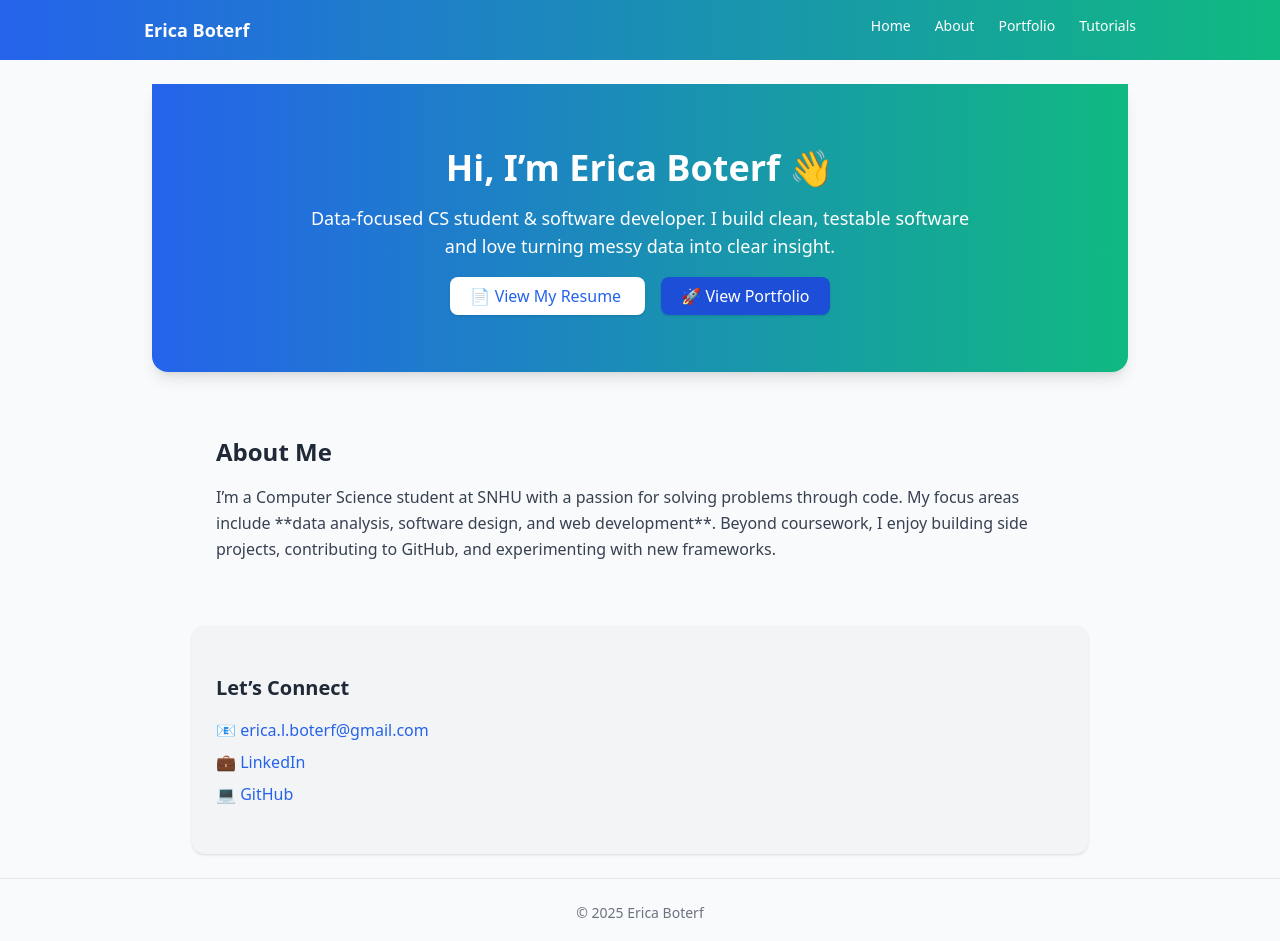
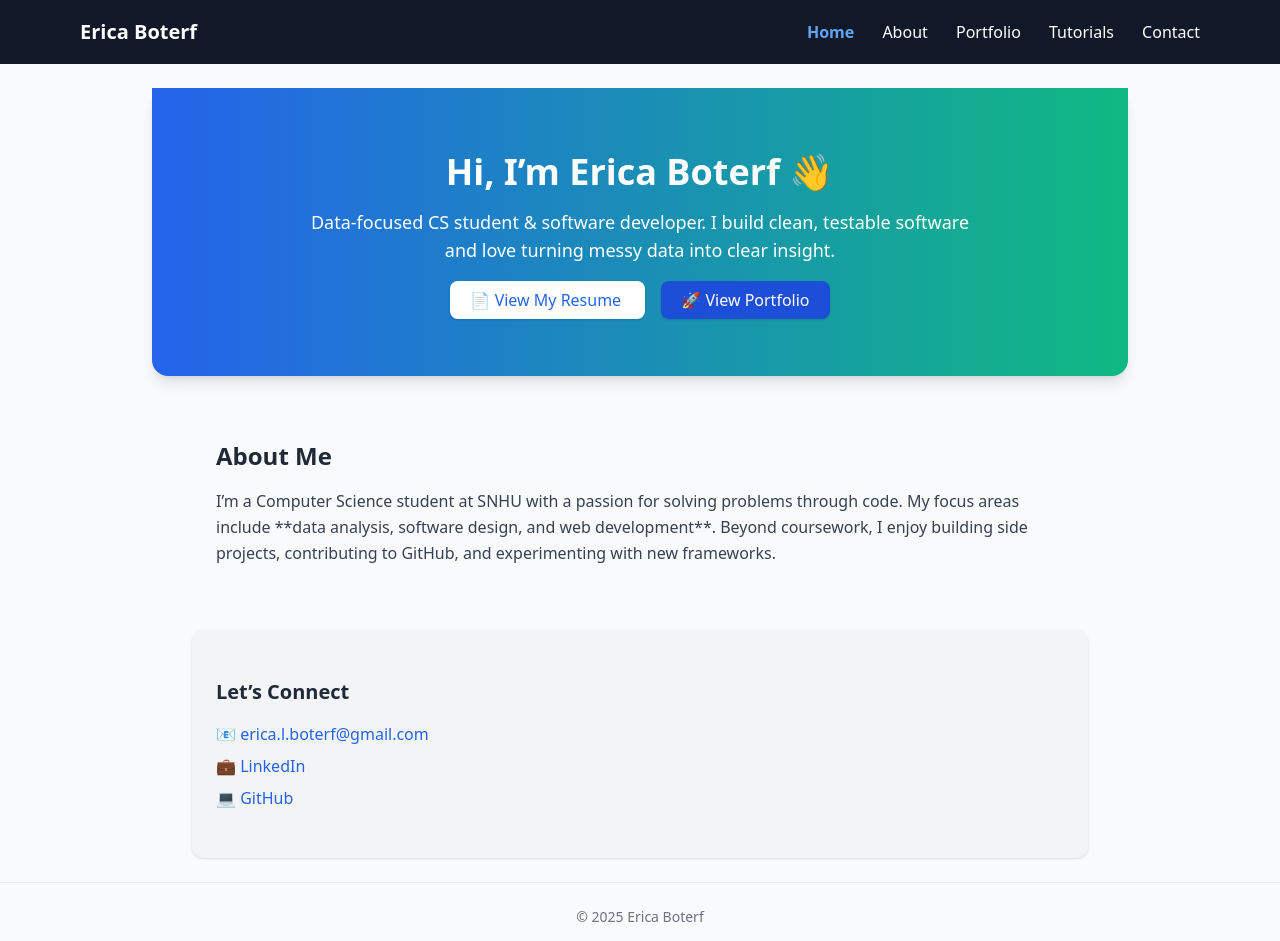
Before and after one commit to EricaBoterf/EricaBoterf.github.io, a Jekyll site: the page built from index.md, in a window 1280 px wide. Shown: the top 941 px of the page. Built offline with Jekyll 4.4.1, drawn with Linux system fonts in a browser that asks for light colours.

Commit message:
add contact page

```diff
--- a/_layouts/default.html
+++ b/_layouts/default.html
@@ -12,15 +12,44 @@
 </head>
 <body class="bg-gray-50 text-gray-900 font-sans">
   <header class="bg-gradient-to-r from-blue-600 to-emerald-500 text-white">
-    <div class="max-w-5xl mx-auto p-4 flex justify-between">
-      <a href="/" class="font-semibold text-lg">{{ site.title | default: "Home" }}</a>
-      <nav class="flex gap-6 text-sm">
-  <a href="{{ '/' | relative_url }}" class="hover:text-brand">Home</a>
-  <a href="{{ '/about' | relative_url }}" class="hover:text-brand">About</a>
-  <a href="{{ '/portfolio' | relative_url }}" class="hover:text-brand">Portfolio</a>
-  <a href="{{ '/tutorials' | relative_url }}" class="hover:text-brand">Tutorials</a>
+   <nav class="bg-gray-900 text-white">
+  <div class="max-w-6xl mx-auto px-4">
+    <div class="flex justify-between items-center h-16">
+      <!-- Logo / Site Title -->
+      <a href="{{ '/' | relative_url }}" class="text-xl font-bold">
+        Erica Boterf
+      </a>
 
-      </nav>
+      <!-- Navigation Links -->
+      <div class="space-x-6">
+        <a href="{{ '/' | relative_url }}"
+           class="hover:text-blue-400 {% if page.url == '/' %}text-blue-400 font-semibold{% endif %}">
+           Home
+        </a>
+        <a href="{{ '/about/' | relative_url }}"
+           class="hover:text-blue-400 {% if page.url == '/about/' %}text-blue-400 font-semibold{% endif %}">
+           About
+        </a>
+        <a href="{{ '/portfolio/' | relative_url }}"
+           class="hover:text-blue-400 {% if page.url == '/portfolio/' %}text-blue-400 font-semibold{% endif %}">
+           Portfolio
+        </a>
+        <a href="{{ '/tutorials/' | relative_url }}"
+           class="hover:text-blue-400 {% if page.url == '/tutorials/' %}text-blue-400 font-semibold{% endif %}">
+           Tutorials
+        </a>
+        <a href="{{ '/contact/' | relative_url }}"
+           class="hover:text-blue-400 {% if page.url == '/contact/' %}text-blue-400 font-semibold{% endif %}">
+           Contact
+        </a>
+      </div>
+    </div>
+  </div>
+</nav>
+
+
+
+
     </div>
   </header>
 
--- a/assets/css/main.css
+++ b/assets/css/main.css
@@ -587,8 +587,16 @@ video {
   height: 5rem;
 }
 
+.h-16 {
+  height: 4rem;
+}
+
 .w-auto {
   width: auto;
+}
+
+.w-full {
+  width: 100%;
 }
 
 .max-w-2xl {
@@ -605,6 +613,10 @@ video {
 
 .max-w-5xl {
   max-width: 64rem;
+}
+
+.max-w-6xl {
+  max-width: 72rem;
 }
 
 .cursor-pointer {
@@ -647,6 +659,18 @@ video {
   --tw-space-y-reverse: 0;
   margin-top: calc(1.5rem * calc(1 - var(--tw-space-y-reverse)));
   margin-bottom: calc(1.5rem * var(--tw-space-y-reverse));
+}
+
+.space-y-4 > :not([hidden]) ~ :not([hidden]) {
+  --tw-space-y-reverse: 0;
+  margin-top: calc(1rem * calc(1 - var(--tw-space-y-reverse)));
+  margin-bottom: calc(1rem * var(--tw-space-y-reverse));
+}
+
+.space-x-6 > :not([hidden]) ~ :not([hidden]) {
+  --tw-space-x-reverse: 0;
+  margin-right: calc(1.5rem * var(--tw-space-x-reverse));
+  margin-left: calc(1.5rem * calc(1 - var(--tw-space-x-reverse)));
 }
 
 .rounded {
@@ -694,6 +718,16 @@ video {
   background-color: rgb(255 255 255 / var(--tw-bg-opacity));
 }
 
+.bg-blue-600 {
+  --tw-bg-opacity: 1;
+  background-color: rgb(37 99 235 / var(--tw-bg-opacity));
+}
+
+.bg-gray-900 {
+  --tw-bg-opacity: 1;
+  background-color: rgb(17 24 39 / var(--tw-bg-opacity));
+}
+
 .bg-gradient-to-r {
   background-image: linear-gradient(to right, var(--tw-gradient-stops));
 }
@@ -714,6 +748,10 @@ video {
 
 .p-6 {
   padding: 1.5rem;
+}
+
+.p-2 {
+  padding: 0.5rem;
 }
 
 .px-4 {
@@ -834,6 +872,11 @@ video {
   color: rgb(255 255 255 / var(--tw-text-opacity));
 }
 
+.text-blue-400 {
+  --tw-text-opacity: 1;
+  color: rgb(96 165 250 / var(--tw-text-opacity));
+}
+
 .shadow {
   --tw-shadow: 0 1px 3px 0 rgb(0 0 0 / 0.1), 0 1px 2px -1px rgb(0 0 0 / 0.1);
   --tw-shadow-colored: 0 1px 3px 0 var(--tw-shadow-color), 0 1px 2px -1px var(--tw-shadow-color);
@@ -880,6 +923,11 @@ video {
   background-color: rgb(243 244 246 / var(--tw-bg-opacity));
 }
 
+.hover\:text-blue-400:hover {
+  --tw-text-opacity: 1;
+  color: rgb(96 165 250 / var(--tw-text-opacity));
+}
+
 .hover\:underline:hover {
   text-decoration-line: underline;
 }
```
Also changed, not shown: contact.md (added, +30 -0 lines).
